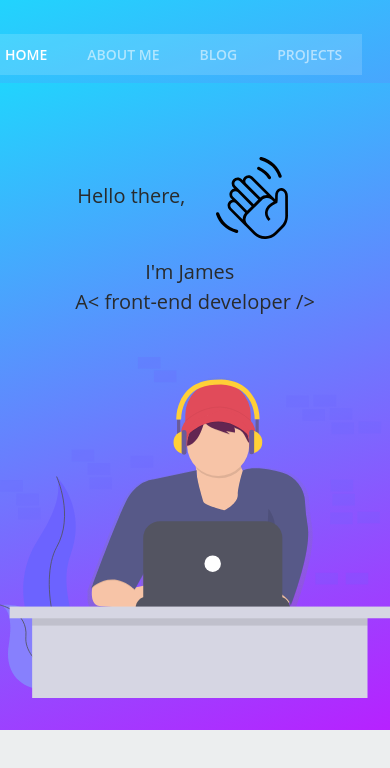
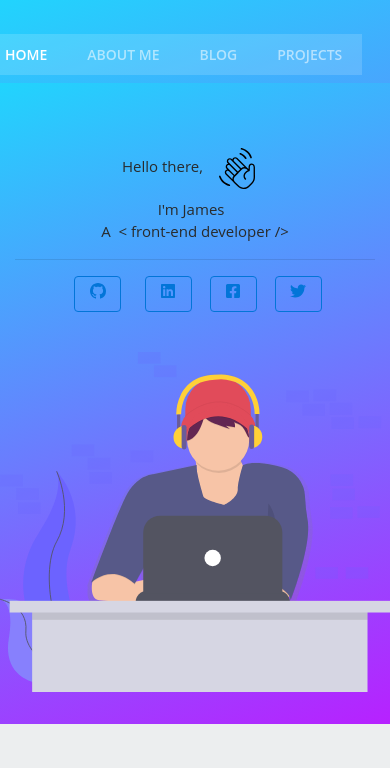
Before and after one commit to Jhesse-Jack/Sample-portfolio, a Gatsby site: page / in a window 390 px wide. Built offline with nearby package versions, Linux system fonts and the light colour scheme; Gatsby itself is replaced by a stand-in of ours.

Commit message:
Version 2.1 Landing page almost ready (finishing touches on footer) - Up Next: Start working on about me

```diff
--- a/gatsby-config.js
+++ b/gatsby-config.js
@@ -1,6 +1,6 @@
 module.exports = {
   siteMetadata: {
-    title: `Frontend Developer`,
+    title: `<James/>`,
     description: `Kick off your next, great Gatsby project with this default starter. This barebones starter ships with the main Gatsby configuration files you might need.`,
     author: `@gatsbyjs`,
   },
--- a/src/components/landingpagecontent.js
+++ b/src/components/landingpagecontent.js
@@ -3,6 +3,8 @@ import '../bootstrap.min.css';
 import './style.scss';
 import Wavy from '../images/bye.svg';
 import HeroImage from '../images/undraw_coding_6mjf.svg';
+import { GoMarkGithub } from "react-icons/go";
+import { FaLinkedin, FaFacebookSquare, FaTwitter } from "react-icons/fa";
 
 const Hero = () => {
 	return (
@@ -26,9 +28,54 @@ const Hero = () => {
 								<br />
 								<b> A
 									<span>
-										&lt; front-end developer /&gt;
+										&nbsp; &lt; front-end developer /&gt;
 									</span>
 								</b>
+								<hr />
+								<div className="row">
+									<div className="col-2" />
+									<div className="col-2 d-flex justify-content-center">
+										<a href="https://github.com/Jhesse-Jack">
+											<button
+												type="button"
+												className="btn btn-outline-primary"
+												value="Visit James' GitHub profile">
+												<GoMarkGithub />
+											</button>
+										</a>
+									</div>
+									<div className="col-2">
+										<a href="https://www.linkedin.com/in/james-armah-46309a162">
+											<button
+												type="button"
+												className="btn btn-outline-primary"
+												value="Visit James' LinkedIn profile">
+												<FaLinkedin />
+											</button>
+										</a>
+									</div>
+									<div className="col-2">
+										<a href="https://web.facebook.com/jesse.jack.619/">
+											<button
+												type="button"
+												className="btn btn-outline-primary"
+												value="Visit James' Facebook profile">
+												<FaFacebookSquare />
+											</button>
+										</a>
+									</div>
+									<div className="col-2">
+										<a href="https://twitter.com/KCJxmes">
+											<button
+												type="button"
+												className="btn btn-outline-primary"
+												value="Visit James' Twitter profile">
+												<FaTwitter />
+											</button>
+										</a>
+									</div>
+									<div className="col-2"/>
+								</div>
 							</p>
 							&nbsp;
 							<div className="space-md" />
--- a/src/components/style.scss
+++ b/src/components/style.scss
@@ -62,6 +62,11 @@ body {
   }
 }
 
+.lead {
+  font-size: 30px;
+}
+
+
 @media screen and (max-width: 991px) {
   .header {
       .navbar-nav {
@@ -69,6 +74,15 @@ body {
           background: rgba(255, 255, 255, 0.15);
       }
   }
+  .lead {
+    font-size: 15px;
+  }
+  .imgreduce {
+    width: 10%;
+    margin: 2.5% 3.5%;
+    height: 10%;
+    color: #ffffff;
+}
 }
 
 .container {
@@ -87,3 +101,7 @@ body {
     justify-content: flex-end;
   }
 }
+
+.btn {
+  padding: .4rem .9rem;
+}
--- a/src/pages/index.js
+++ b/src/pages/index.js
@@ -31,9 +31,11 @@
 
 import React from 'react';
 import StartPage from '../components/landingpage.js';
+import SEO from '../components/seo';
 
 const IndexPage = () => (
   <div>
+    <SEO title="Home "/>
     <StartPage />
   </div>
 )
```
Also changed, not shown: src/components/firstpart.js (deleted, +0 -57 lines), src/pages/aboutme.js (added, +11 -0 lines).
